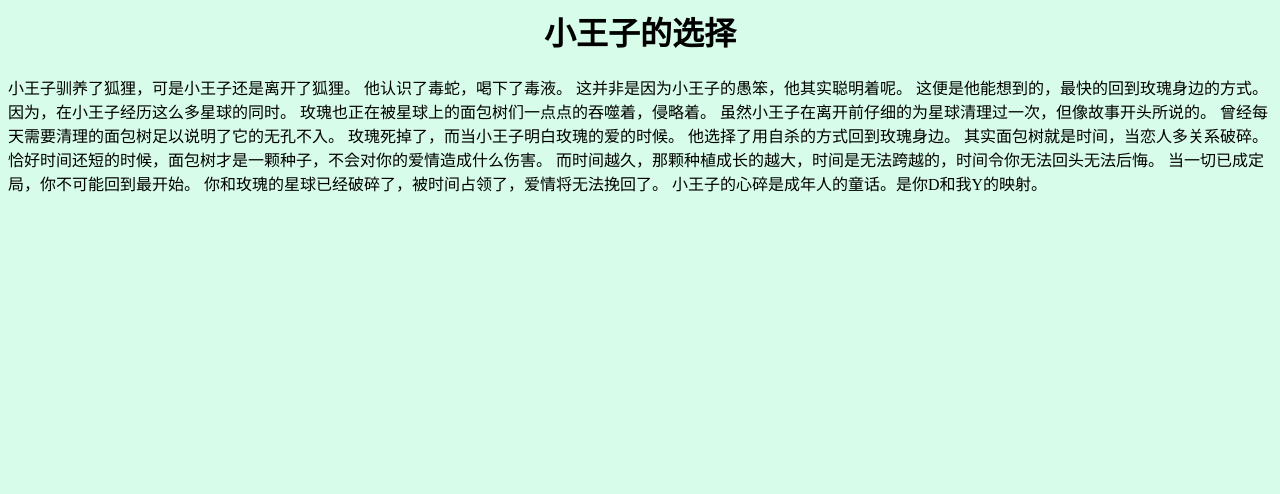
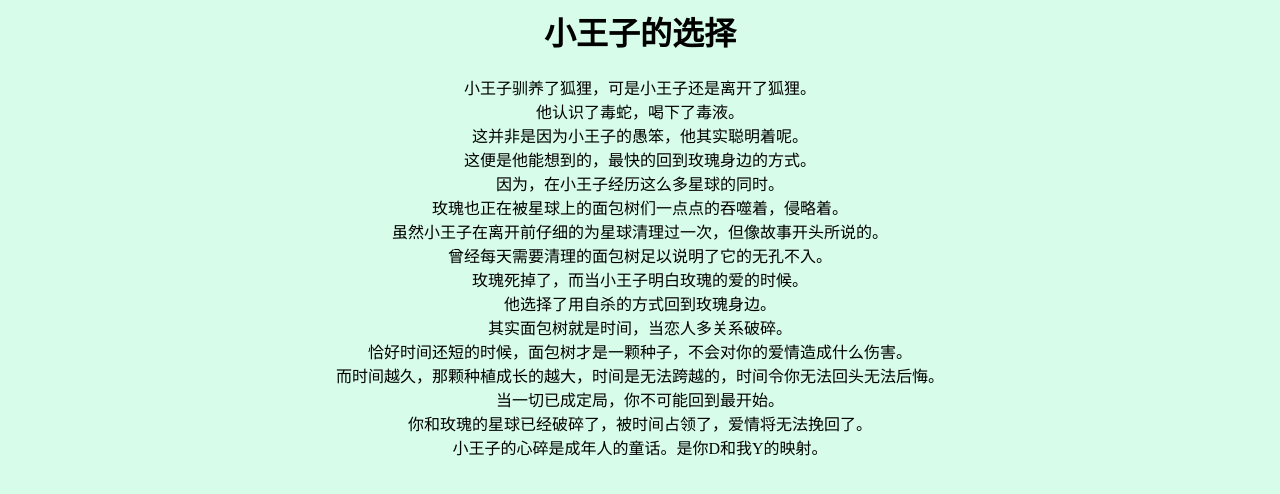
Before and after one commit to Yuzzi997/all.html, a plain HTML site: page breaking3.html in a window 1280 px wide. Drawn offline with Linux system fonts and the light colour scheme.

Commit message:
center breaking3

```diff
--- a/breaking3.html
+++ b/breaking3.html
@@ -15,37 +15,73 @@
         </center>
     </h1>
 
+    <p>
+
+        <center>
             小王子驯养了狐狸，可是小王子还是离开了狐狸。
+        </center>
 
+        <center>
             他认识了毒蛇，喝下了毒液。
+        </center>
 
+        <center>
             这并非是因为小王子的愚笨，他其实聪明着呢。
+        </center>
 
+        <center>
             这便是他能想到的，最快的回到玫瑰身边的方式。
+        </center>
 
+        <center>
             因为，在小王子经历这么多星球的同时。
+        </center>
 
+        <center>
             玫瑰也正在被星球上的面包树们一点点的吞噬着，侵略着。
+        </center>
 
+        <center>
             虽然小王子在离开前仔细的为星球清理过一次，但像故事开头所说的。
+        </center>
 
+        <center>
             曾经每天需要清理的面包树足以说明了它的无孔不入。
+        </center>
 
+        <center>
             玫瑰死掉了，而当小王子明白玫瑰的爱的时候。
+        </center>
 
+        <center>
             他选择了用自杀的方式回到玫瑰身边。
+        </center>
 
+        <center>
             其实面包树就是时间，当恋人多关系破碎。
+        </center>
 
+        <center>
             恰好时间还短的时候，面包树才是一颗种子，不会对你的爱情造成什么伤害。
+        </center>
 
+        <center>
             而时间越久，那颗种植成长的越大，时间是无法跨越的，时间令你无法回头无法后悔。
+        </center>
 
+        <center>
             当一切已成定局，你不可能回到最开始。
+        </center>
 
+        <center>
             你和玫瑰的星球已经破碎了，被时间占领了，爱情将无法挽回了。
+        </center>
 
+        <Center>
             小王子的心碎是成年人的童话。是你D和我Y的映射。
+        </Center>
+
+    </p>
 
 </body>
 </html>
```
Lines whose indentation alone changed are shown as unchanged.
